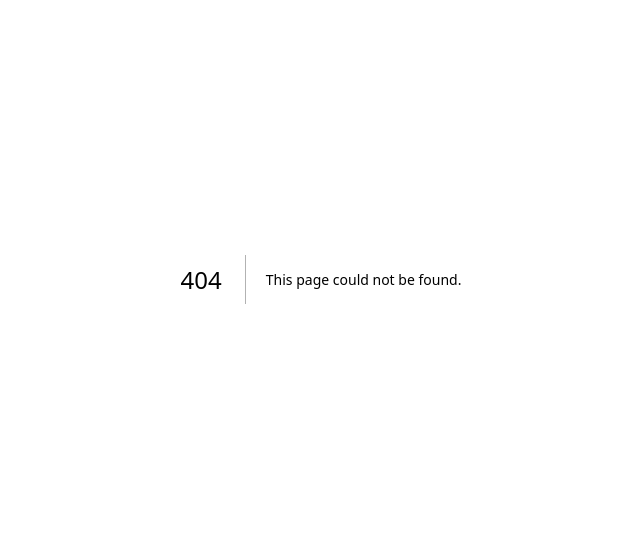
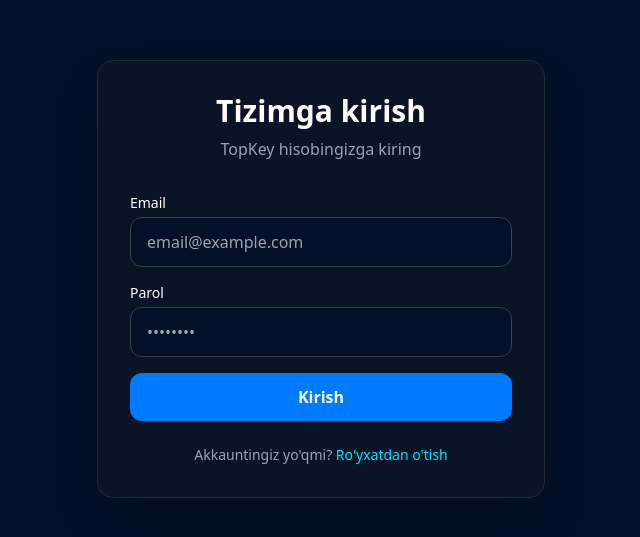
Before and after one commit to abdullohjaloliddinov44-byte/topkey-app, a Next.js app: page /login in a window 1280 px wide. Before the commit this address had no page. Shown: the part 121-658 px from the top of the page, without its empty margins (319-959 px from the left). Built offline with nearby package versions, Linux system fonts and the light colour scheme.

Commit message:
Create page.js

```diff
--- /dev/null
+++ b/src/app/login/page.js
@@ -0,0 +1,33 @@
+import Link from 'next/link';
+
+export default function Login() {
+  return (
+    <div className="min-h-screen bg-[#031028] flex items-center justify-center p-6 text-white">
+      <div className="w-full max-w-md bg-gray-900/50 p-8 rounded-2xl border border-gray-800 shadow-2xl">
+        <div className="text-center mb-8">
+          <h1 className="text-3xl font-bold mb-2">Tizimga kirish</h1>
+          <p className="text-gray-400">TopKey hisobingizga kiring</p>
+        </div>
+
+        <form className="space-y-4">
+          <div>
+            <label className="block text-sm font-medium mb-1">Email</label>
+            <input type="email" placeholder="email@example.com" className="w-full px-4 py-3 bg-[#031028] border border-gray-700 rounded-xl focus:outline-none focus:border-[#00E5FF]" />
+          </div>
+          <div>
+            <label className="block text-sm font-medium mb-1">Parol</label>
+            <input type="password" placeholder="••••••••" className="w-full px-4 py-3 bg-[#031028] border border-gray-700 rounded-xl focus:outline-none focus:border-[#00E5FF]" />
+          </div>
+
+          <button type="button" className="w-full py-3 bg-[#007AFF] hover:bg-blue-600 rounded-xl font-bold transition mt-4">
+            Kirish
+          </button>
+        </form>
+
+        <p className="text-center text-gray-400 mt-6 text-sm">
+          Akkauntingiz yo'qmi? <Link href="/register" className="text-[#00E5FF] hover:underline">Ro'yxatdan o'tish</Link>
+        </p>
+      </div>
+    </div>
+  );
+    }
```
